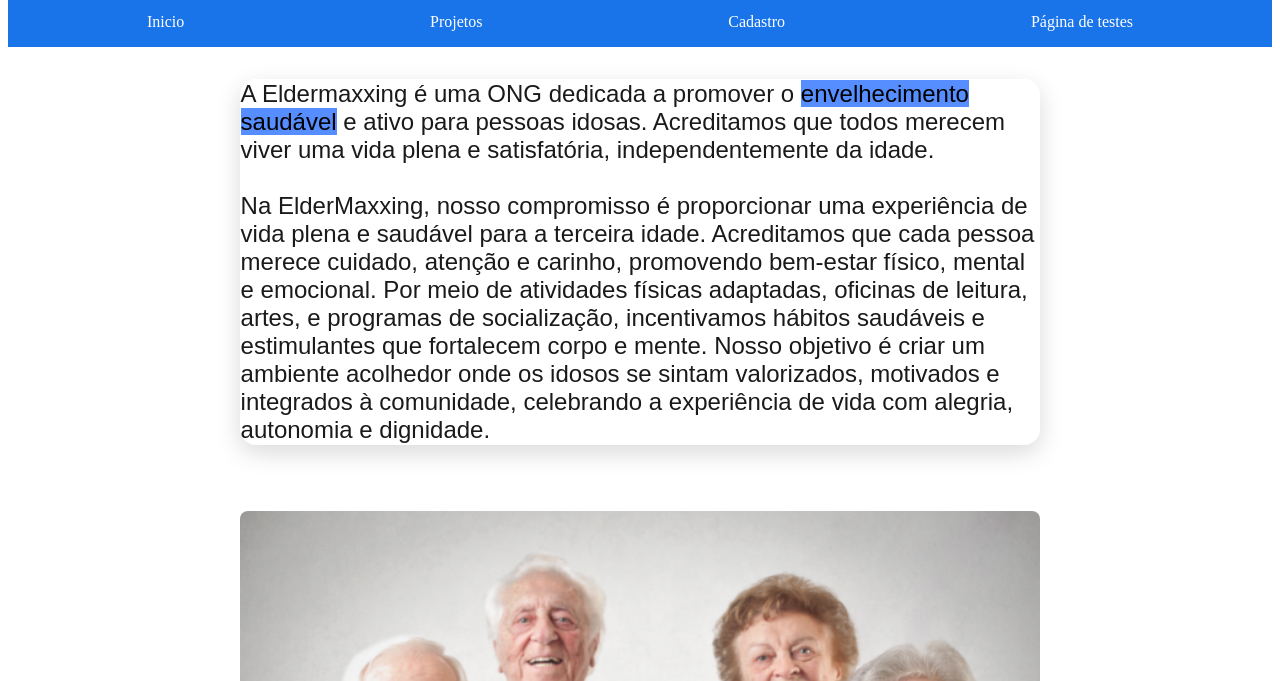
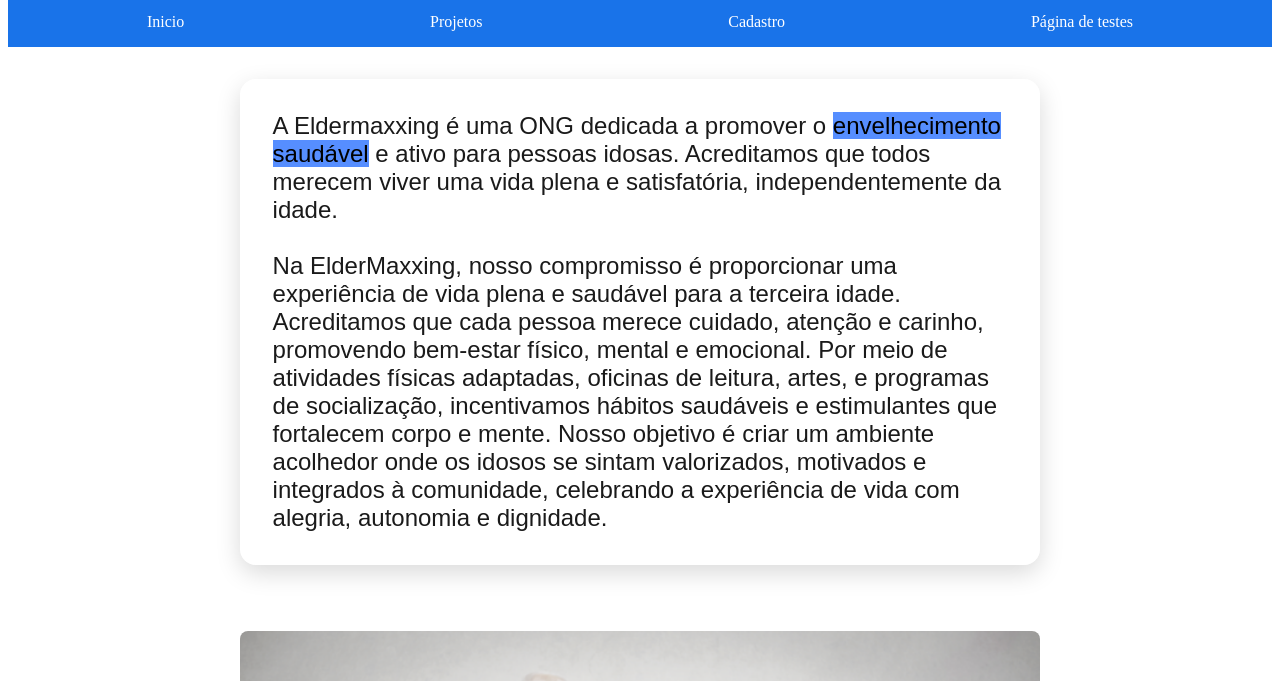
Before and after one commit to lukepgrammer/HTML103, a plain HTML site: page index.html in a window 1280 px wide. Shown: the part 119-800 px from the top of the page. Drawn offline with Linux system fonts and the light colour scheme.

Commit message:
Erro no padding do texto principal consertado

```diff
--- a/css/styles.css
+++ b/css/styles.css
@@ -118,7 +118,7 @@ section img {
   display: block;
   margin: var(--space-4) auto;
   max-width: 60ch;
-  padding: var(--space4);
+  padding: var(--space-4);
   color: #1a1a1a;
   font-size: var(--font-padrao-gra);
   font-family: "Segoi UI", sans-serif;
```
